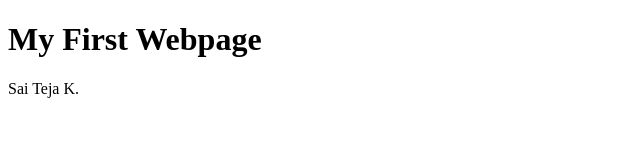
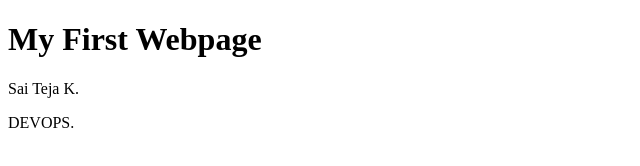
Before and after one commit to SAITEJGIT/CICDTask, a plain HTML site: page Index.html in a window 1280 px wide. Shown: the full height of the page, 0-640 px from the left. Drawn offline with Linux system fonts and the light colour scheme.

Commit message:
Updated Webpage

```diff
--- a/Index.html
+++ b/Index.html
@@ -5,6 +5,7 @@
 <h1>My First Webpage</h1>
 
 <p>Sai Teja K.</p>
+<p>DEVOPS.</p>
 
 </body>
 </html>
```
